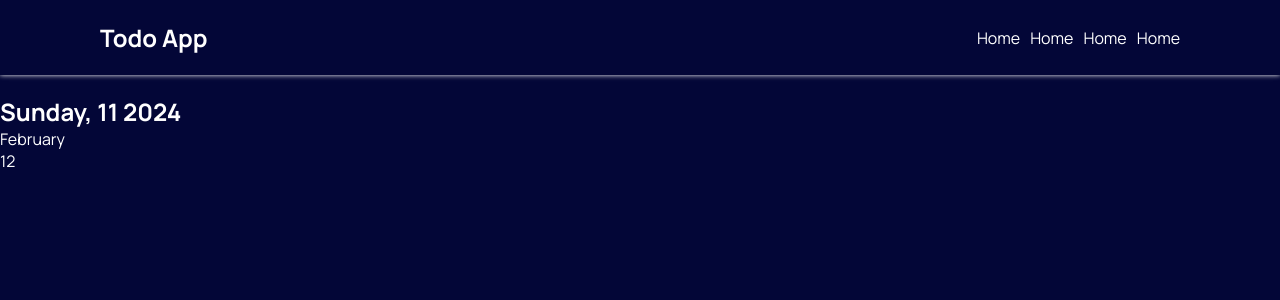
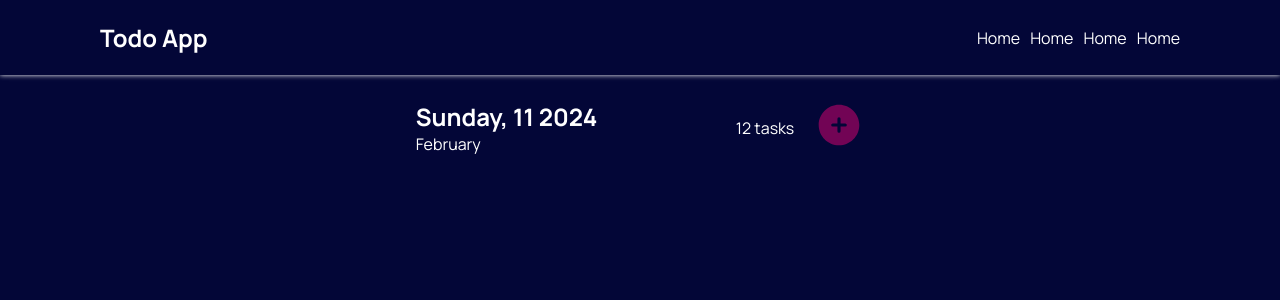
Before and after one commit to Fadilix/todo-react-app, a React (Vite) app: page / in a window 1280 px wide. Shown: the top 300 px of the page. Built offline with nearby package versions, Linux system fonts and the light colour scheme.

Commit message:
clean code

```diff
--- a/src/pages/HomePage.jsx
+++ b/src/pages/HomePage.jsx
@@ -1,6 +1,7 @@
 import React, { useEffect } from "react";
 import Navbar from "../components/Navbar";
 import capitalize from "../utils/UsualFunctions";
+import "../scss/HomePage.scss";
 
 const HomePage = () => {
   const currentDate = new Date();
@@ -15,26 +16,46 @@ const HomePage = () => {
     console.log(currentDate);
   }, []);
 
+  // adding the task to the database
+  const handleAddTask = () => {};
+
   return (
-    <div>
+    <div className="main-todos">
       <div
         style={{
           height: "75px",
           marginBottom: "20px",
+          position: "absolute",
+          top: "0",
+          left: "0",
         }}
       >
         <Navbar />
       </div>
       <div className="todos">
         <div className="date-nbtasks">
-          <div>
+          <div className="dates">
             <h2>
               {capitalize(dayString)}, {dayInt} {currentDate.getFullYear()}
             </h2>
             <p>{monthString}</p>
           </div>
 
-          <p>12</p>
+          <p>12 tasks</p>
+          <button onClick={handleAddTask}>
+            <svg
+              xmlns="http://www.w3.org/2000/svg"
+              viewBox="0 0 24 24"
+              fill="currentColor"
+              className="w-6 h-6"
+            >
+              <path
+                fillRule="evenodd"
+                d="M12 2.25c-5.385 0-9.75 4.365-9.75 9.75s4.365 9.75 9.75 9.75 9.75-4.365 9.75-9.75S17.385 2.25 12 2.25ZM12.75 9a.75.75 0 0 0-1.5 0v2.25H9a.75.75 0 0 0 0 1.5h2.25V15a.75.75 0 0 0 1.5 0v-2.25H15a.75.75 0 0 0 0-1.5h-2.25V9Z"
+                clipRule="evenodd"
+              />
+            </svg>
+          </button>
         </div>
       </div>
     </div>
--- /dev/null
+++ b/src/scss/HomePage.scss
@@ -0,0 +1,50 @@
+* {
+    margin: 0;
+    padding: 0;
+    box-sizing: border-box;
+}
+
+.main-todos {
+    width: 100vw;
+    min-height: 100vh;
+    display: flex;
+    padding-top: 100px;
+    align-items: start;
+    justify-content: center;
+
+    .todos {
+        display: flex;
+        justify-content: center;
+        width: 700px;
+
+        // background-color: red;
+        // width: 100%;
+
+        .date-nbtasks {
+            display: flex;
+            align-items: center;
+            gap: 20px;
+
+            .dates {
+                width: 300px;
+                // background: red;
+            }
+
+            button {
+                all: unset;
+                cursor: pointer;
+                transition: .3s all ease;
+
+                svg {
+                    width: 50px;
+                    height: 50px;
+                    fill: #720455;
+                }
+
+                &:hover{
+                    scale: 1.08;
+                }
+            }
+        }
+    }
+}
```
